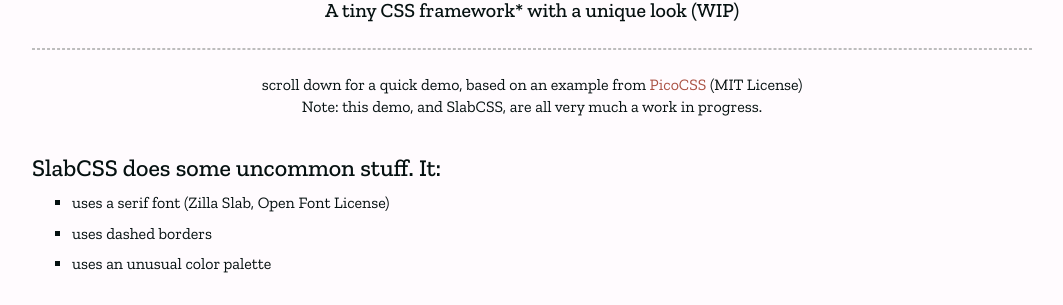
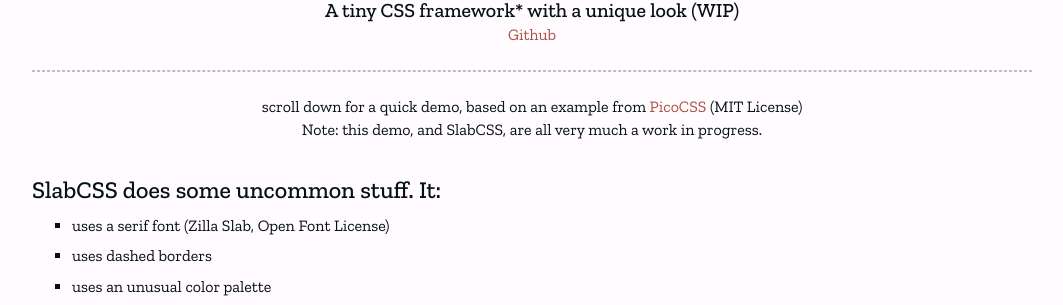
Before and after one commit to blobbybilb/slabcss, a plain HTML site: page index.html in a window 1280 px wide. Shown: the part 86-391 px from the top of the page, without its empty margins (108-1171 px from the left). Drawn offline with nearby package versions, Linux system fonts and the light colour scheme.

Commit message:
Update index.html

```diff
--- a/index.html
+++ b/index.html
@@ -13,6 +13,7 @@
     <header>
       <h1>SlabCSS</h1>
       <h5>A tiny CSS framework* with a unique look (WIP)</h5>
+      <a href="https://github.com/blobbybilb/slabcss"> Github </a>
       <hr />
       <p>
         scroll down for a quick demo, based on an example from
```
